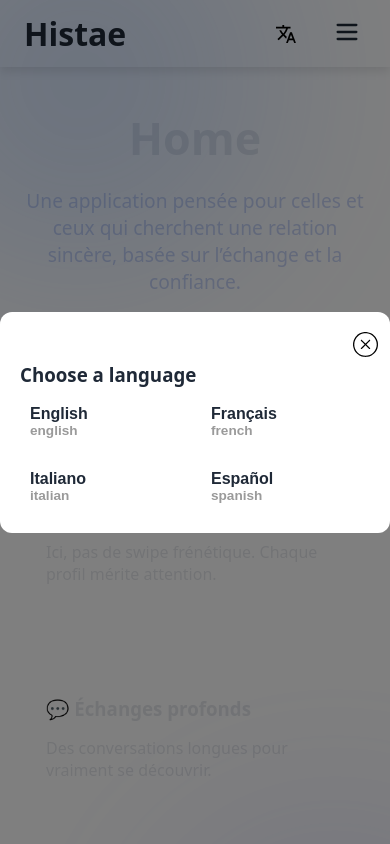
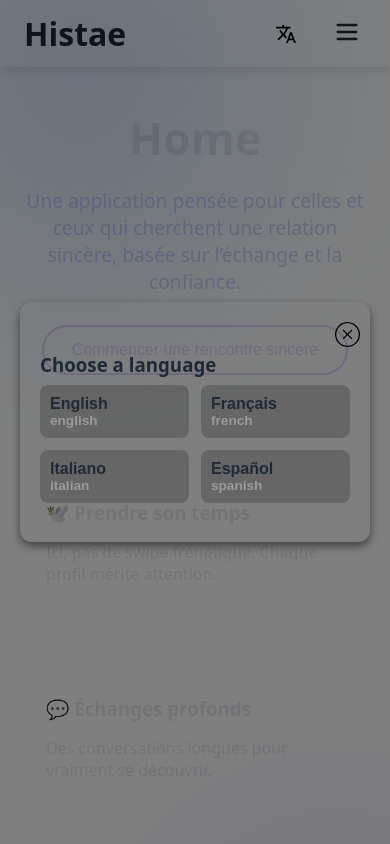
Before and after one commit to Nicolas38144/histae-site, a React (Vite) app: page /en in a window 390 px wide. Both pictures are taken after a click on the button 286 px from the left and 33 px from the top of the page. Shown: the top 844 px of the page. Built offline with nearby package versions, Linux system fonts and the light colour scheme.

Commit message:
feat: refont LanguageSelector + update style variables

```diff
--- a/src/App.module.css
+++ b/src/App.module.css
@@ -1,6 +1,6 @@
 .appContainer {
   background: var(--linear-bg);
-  color: var(--text);
+  color: var(--white);
   /* minHeight: 100vh; */
   position: relative;
   overflow: hidden;
--- a/src/components/LanguageSelector/LanguageSelector.module.css
+++ b/src/components/LanguageSelector/LanguageSelector.module.css
@@ -17,12 +17,15 @@
 }
 
 .popup {
-  background: var(--bg);
-  color: var(--text);
+  background: var(--linear-bg);
+  color: var(--white);
   padding: 20px;
+  margin: 0px 20px;
+  box-shadow: 0 4px 10px rgba(0, 0, 0, 0.5);
   border-radius: 12px;
   max-width: 600px;
   width: 90%;
+  min-height: 200px;
   animation: scaleIn 0.250s cubic-bezier(0.175, 0.885, 0.32, 1.275) forwards;
 }
 
@@ -74,13 +77,8 @@
   width: 25px;
   border: none;
   cursor: pointer;
-  background: var(--bg);
-  color: var(--text);
   padding: 0px;
-}
-
-.closeButton:hover {
-  color: var(--popup-button-hoover);
+  background: transparent;
 }
 
 .languagePopup h3 { margin: 0px; }
@@ -95,7 +93,7 @@
   display: flex;
   flex-direction: column;
   align-items: flex-start;
-  background: var(--bg);
+  background: rgba(0,0,0,0.2);
   border: none;
   padding: 10px;
   border-radius: 8px;
@@ -104,13 +102,13 @@
 }
 
 .languageGrid button:hover {
-  background: var(--popup-button-hoover);
+  background: rgba(0,0,0,0.4);
 }
 
 .langName {
   font-weight: bold;
   font-size: 1rem;
-  color: var(--text);
+  color: var(--white);
 }
 
 .langLocal {
@@ -126,6 +124,6 @@
   transition: transform 0.3s ease;
 }
 
-.closeButton:hover .closeIcon {
+.closeIcon:hover {
   transform: rotate(120deg);
 }
--- a/src/components/NavBar/NavBar.module.css
+++ b/src/components/NavBar/NavBar.module.css
@@ -29,7 +29,7 @@
   background: transparent;
   border: none;
   cursor: pointer;
-  color: var(--text);
+  color: var(--white);
   padding: 5px;
 }
 
@@ -100,13 +100,13 @@
   background-color: transparent;
   font-size: 1.2rem;
   transition: all 0.2s ease;
-  color: var(--text);
+  color: var(--white);
   border: 1px solid transparent;
   border-radius: 20px;
 }
 
 .langBtn:hover {
-  border: solid 1px var(--text);
+  border: solid 1px var(--white);
 }
 
 .langIcon {
--- a/src/pages/Download.module.css
+++ b/src/pages/Download.module.css
@@ -14,12 +14,12 @@
   font-size: 2.4rem;
   font-weight: 700;
   margin-bottom: 12px;
-  color: var(--text);
+  color: var(--white);
 }
 
 .subtitle {
   font-size: 1.2rem;
-  color: var(--text);
+  color: var(--white);
   opacity: 0.7;
   margin-bottom: 40px;
 }
@@ -38,7 +38,7 @@
   padding: 14px 28px;
   border-radius: 14px;
   background-color: var(--toggle-bg);
-  color: var(--text);
+  color: var(--white);
   text-decoration: none;
   transition: all 0.25s ease;
   box-shadow: 0 2px 8px rgba(0, 0, 0, 0.08);
--- a/src/styles/variables.css
+++ b/src/styles/variables.css
@@ -1,13 +1,10 @@
 :root {
-  --bg: #ffffff;
-  --menu-item-bg: #ffffff;
+  --bg: #f0f2f4;
   --menu-item-text-hoover: #1f2937;
   --menu-item-underline: #1f2937;
-  --text: #1f2937;
-  --language-bg: #444444;
+  --white: #1f2937;
   --toggle-bg: #dcdcdc;
-  --popup-bg: #ffffff;
-  --popup-button-hoover: #eee;
+  --popup-bg: #f0f2f4;
   --popup-local-name: #9a9a9a;
 }
 
@@ -19,11 +16,9 @@ html.dark {
       #15202c 30%,
       #3b1f4a 85%
     );
-  --menu-item-text-hoover: #ffffff;
-  --menu-item-underline: #ffffff;
-  --text: #f0f2f4;
-  --language-bg: #444444;
+  --menu-item-text-hoover: #f0f2f4;
+  --menu-item-underline: #f0f2f4;
+  --white: #f0f2f4;
   --toggle-bg: #333;
-  --popup-button-hoover: #333;
   --popup-local-name: #9a9a9a;
 }
```
